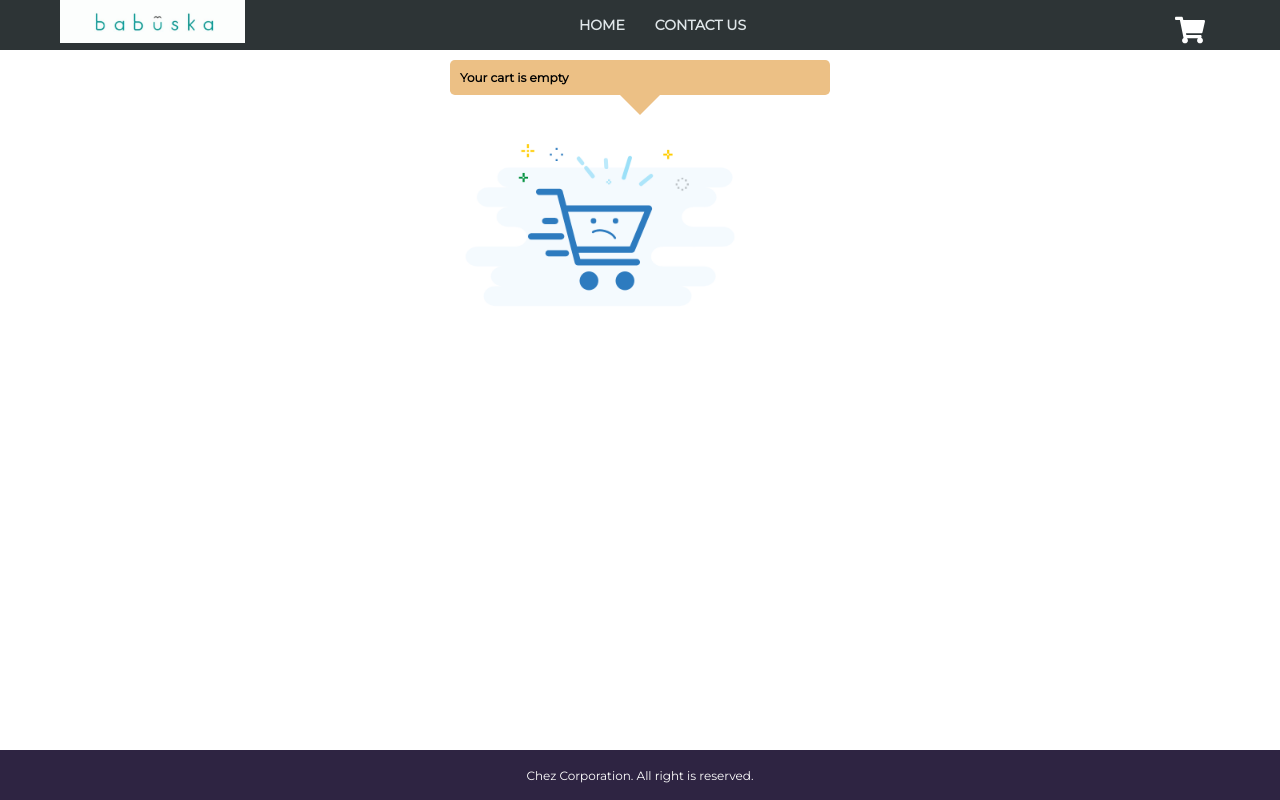
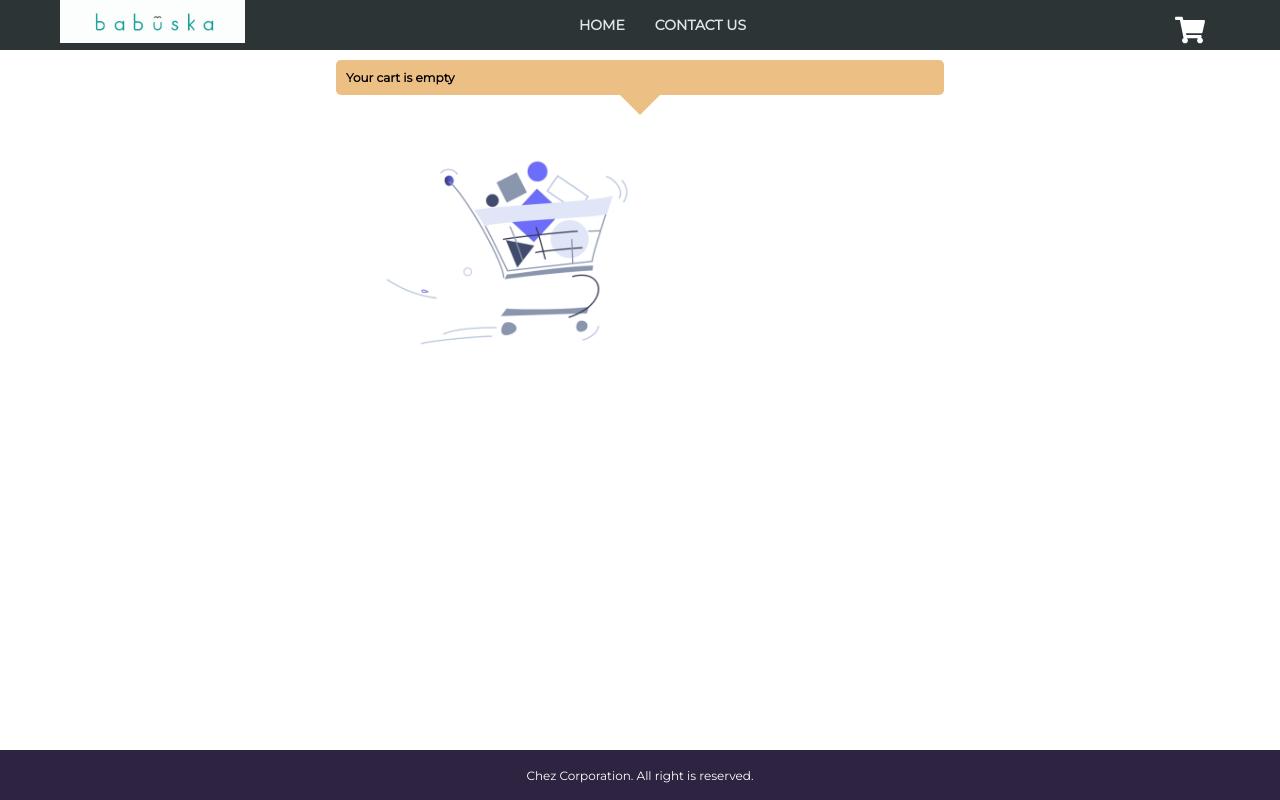
Before and after one commit to arvindchez/chezzy-fashions, a React (Create React App) app: page /cart in a window 1280 px wide. Built offline with nearby package versions, Linux system fonts and the light colour scheme.

Commit message:
added separate component for order form

```diff
--- a/package.json
+++ b/package.json
@@ -17,6 +17,7 @@
     "moment-timezone": "^0.5.31",
     "mongoose": "^5.9.24",
     "react": "^16.13.1",
+    "react-addons-css-transition-group": "^15.6.2",
     "react-dom": "^16.13.1",
     "react-icons": "^3.10.0",
     "react-modal": "^3.11.2",
--- a/src/components/bigcart/BigCart.js
+++ b/src/components/bigcart/BigCart.js
@@ -2,17 +2,56 @@ import React, { Component } from 'react'
 import SmallCart from '../smallcart/SmallCart';
 import Order from '../order/Order';
 import Checkout from '../checkout/Checkout';
+import { connect } from "react-redux";
+import emptyCart from '../../images/emptycart.gif';
 
 class BigCart extends Component {
     render() {
+        const { showOrder, cartItems } = this.props;
+
+
         return (
             <div>
-                <SmallCart />
+                <div className="form-row">
+                    < div className="form-column">
+                        {cartItems && cartItems.length === 0 ? (
+                            <div>
+                                <div className="cart cart-header">
+                                    {!showOrder ? "Your cart is empty" : "Complete your order"}
+                                </div>
+                                <img src={emptyCart} height="60%" width="60%" alt="Cart is empty"></img>
+                            </div>
+                        ) : (<div>{!showOrder ?
+                            <div className="cart cart-header">
+                                {"  "} You have {cartItems ? cartItems.length : "0"}
+                                {cartItems && cartItems.length > 1 ?
+                                    " items" : " item"} in the cart{" "}
+                            </div> : <div className="cart cart-header">Complete your order</div>
+                        }
+                        </div>
+                            )}
+                    </div>
+                </div>
+
+
+                {!showOrder && (
+                    <SmallCart />
+                )
+                }
+                {showOrder && (
+                    <Checkout />
+                )
+                }
                 <Order />
-                <Checkout />
             </div>
         );
     }
 }
 
-export default BigCart
+export default connect(
+
+    (state) => ({
+        showOrder: state.order.showOrder,
+        cartItems: state.cart.cartItems
+    })
+)(BigCart);
--- a/src/components/checkout/Checkout.js
+++ b/src/components/checkout/Checkout.js
@@ -38,7 +38,8 @@ class Checkout extends Component {
             <div>
                 {showOrder && cartItems && cartItems.length !== 0 && (
                     <Fade right cascade>
-                        <div className="cart">
+                        <div className="form-row">
+                            < div className="form-column">
                                 <form onSubmit={this.createOrder}>
                                     <ul className="form-container">
                                         <li>
@@ -83,20 +84,25 @@ class Checkout extends Component {
                                         </li>
                                         <li>
                                             <button className="button proceed" type="submit">
-                                            Checkout
+                                                Complete Order
                                         </button>
-                                        <button
+                                        </li>
+                                        <li>
+                                            <button className="button remove"
                                                 onClick={() => {
                                                     this.props.showCheckout(false);
                                                 }}
-                                            className="button proceed"
+
                                             >Back</button>
                                         </li>
                                     </ul>
                                 </form>
                             </div>
+                        </div>
+
                     </Fade>
-                )}
+                )
+                }
             </div>
         );
     }
--- a/src/components/smallcart/SmallCart.js
+++ b/src/components/smallcart/SmallCart.js
@@ -5,34 +5,20 @@ import { FaChevronCircleRight, FaChevronCircleLeft } from 'react-icons/fa';
 import { removeFromCart, clearCart, addToCart, removeByItemFromCart } from "../../actions/cart";
 import { showCheckout } from "../../actions/order";
 import { formatCurrency } from "../../helper/utils";
-import emptyCart from '../../images/emptycart.png';
+
 
 class SmallCart extends Component {
   render() {
-    const { cartItems } = this.props;
-
+    const { cartItems, showOrder } = this.props;
     return (
-      <div class="row">
-        <div class="column">
-          <div>
-            {cartItems && cartItems.length === 0 ? (
-              <div>
-                <div className="cart cart-header">Your cart is empty</div>
-                <img src={emptyCart} height="80%" width="80%" alt="Cart is empty"></img>
-              </div>
-            ) : (
-                <div className="cart cart-header">
-                  {"  "}
-                            You have {cartItems ? cartItems.length : "0"}
-                  {cartItems && cartItems.length > 1 ?
-                    " items" : " item"} in the cart{" "}
-                </div>
-              )}
-          </div>
+      <div className="row">
+        <div>
+        </div>
+        < div className="column">
           <div className="cart">
             <Fade left cascade>
               <ul className="cart-items">
-                {cartItems && cartItems.map((item, index) => (
+                {!showOrder && cartItems && cartItems.map((item, index) => (
                   <li key={index}>
                     <div>
                       <img src={item.image} alt={item.title}></img>
@@ -80,9 +66,9 @@ class SmallCart extends Component {
           </div>
         </div>
 
-        <div class="column">
+        <div className="column">
           <div>
-            {cartItems && cartItems.length !== 0 && (
+            {!showOrder && cartItems && cartItems.length !== 0 && (
               <Fade bottom>
                 <div className="col-sm-3 p-3">
                   <div className="card card-body">
--- a/src/index.css
+++ b/src/index.css
@@ -96,6 +96,21 @@ footer {
   color: #fff;
   cursor: pointer;
   z-index: 75;
+}
+
+.form-row {
+  display: flex;
+  flex-wrap: wrap;
+  padding: 0 4px;
+  justify-content: center;
+}
+
+/* Create four equal columns that sits next to each other */
+
+.form-column {
+  flex: 50%;
+  max-width: 50%;
+  padding: 0 4px;
 }
 
 .row {
@@ -470,16 +485,14 @@ footer {
 
 /* Checkout form */
 
-form {
-  width: 100%;
-}
-
 .form-container {
   width: 100%;
   padding: 0;
   list-style-type: none;
   border-radius: 10px;
   border-style: ridge;
+  padding: 0 4px;
+  justify-content: center;
 }
 
 .form-container li {
@@ -498,7 +511,7 @@ input {
   border: 0.1rem #c0c0c0 solid;
   padding: 10px;
   border-radius: 10px;
-  background-color: rgb(187, 220, 231);
+  outline: none;
 }
 
 /* Product Details */
```
Also changed, not shown: src/images/emptycart.gif (added), 1 other file (tests, documents, lock files or other folders). Lines whose indentation alone changed are shown as unchanged.
